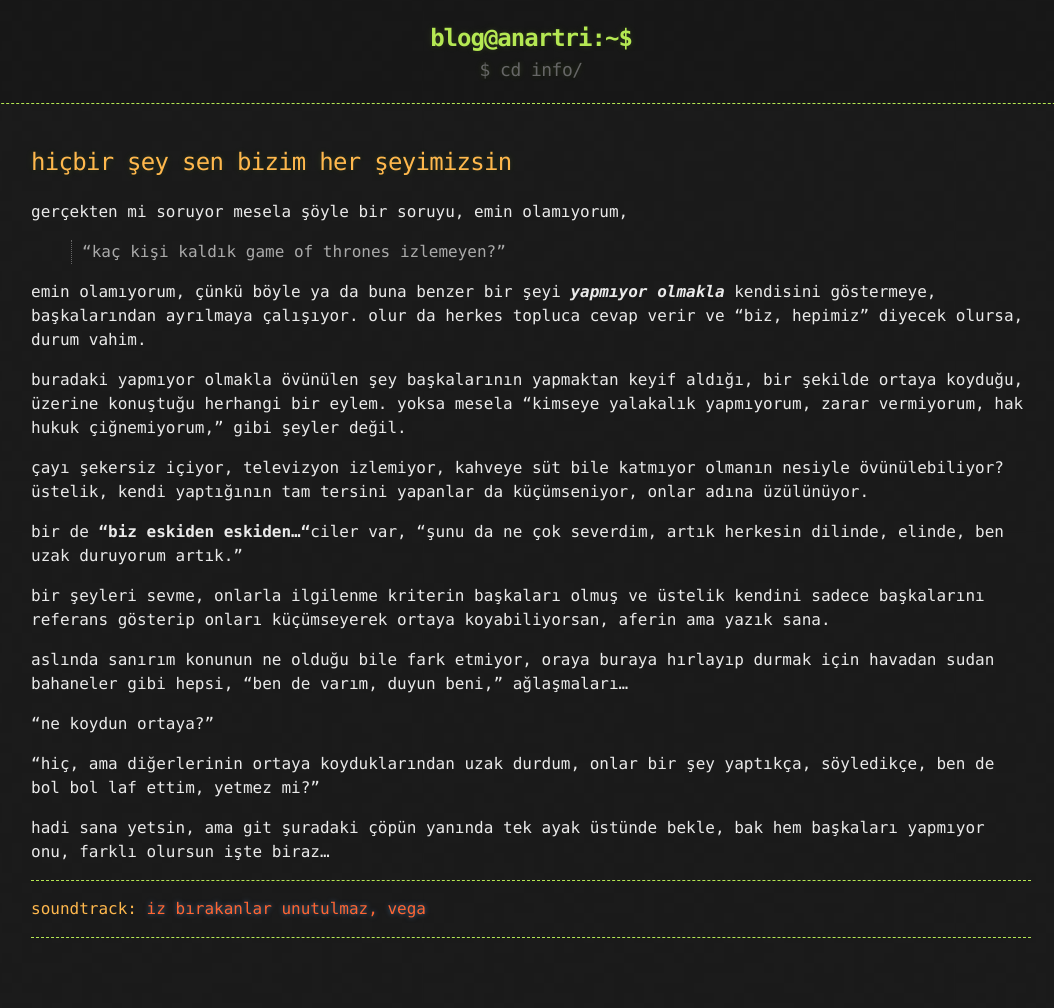
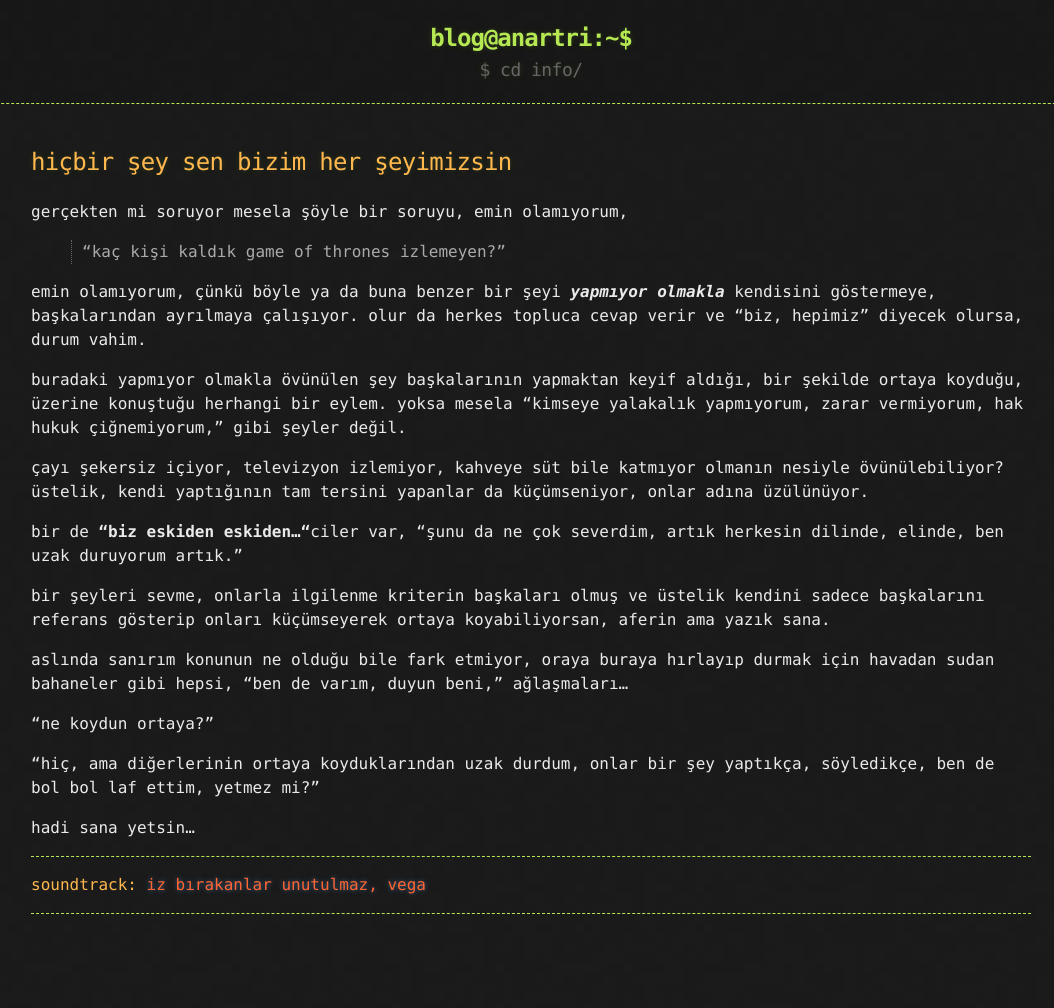
Before and after one commit to lanartri/lanartri.github.io, a Jekyll site: the page built from _posts/2021-02-04-hicbir-sey-sen-bizim-her-seyimizsin.md, in a window 1280 px wide. Shown: the whole page, without its empty margins (109-1163 px from the left). Built offline with Jekyll 4.4.1, drawn with Linux system fonts in a browser that asks for light colours; after the commit the page ends 984 px from its top, so only the background shows below that.

Commit message:
modify blog

```diff
--- a/_posts/2021-02-04-hicbir-sey-sen-bizim-her-seyimizsin.md
+++ b/_posts/2021-02-04-hicbir-sey-sen-bizim-her-seyimizsin.md
@@ -26,7 +26,7 @@ aslında sanırım konunun ne olduğu bile fark etmiyor, oraya buraya hırlayıp
 
 "hiç, ama diğerlerinin ortaya koyduklarından uzak durdum, onlar bir şey yaptıkça, söyledikçe, ben de bol bol laf ettim, yetmez mi?"
 
-hadi sana yetsin, ama git şuradaki çöpün yanında tek ayak üstünde bekle, bak hem başkaları yapmıyor onu, farklı olursun işte biraz...
+hadi sana yetsin...
 
 ---
 <span style="color:#ffb84d">soundtrack:</span> [iz bırakanlar unutulmaz, vega](https://open.spotify.com/track/2D0sYzNUqUtw7aCWiDABU8?si=gCEvn_fURDeat8cGHdXfVQ)
```
